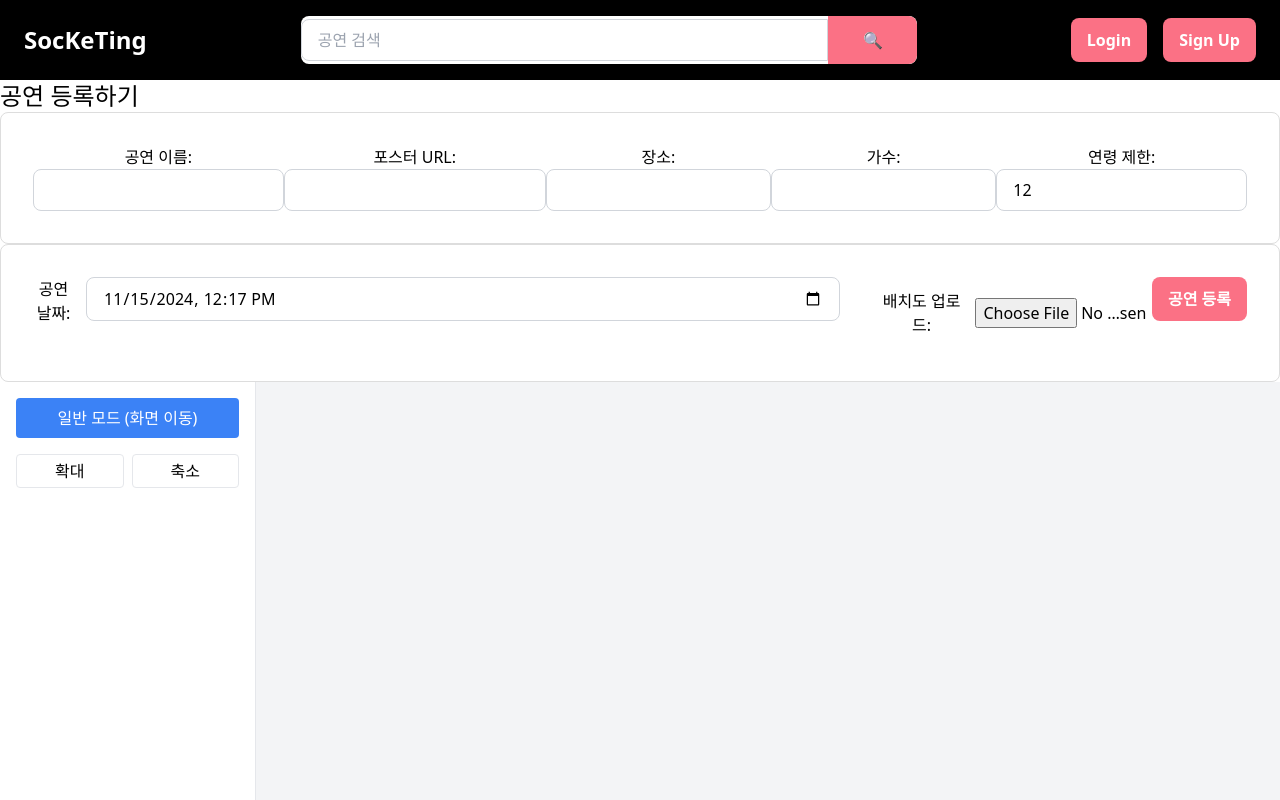
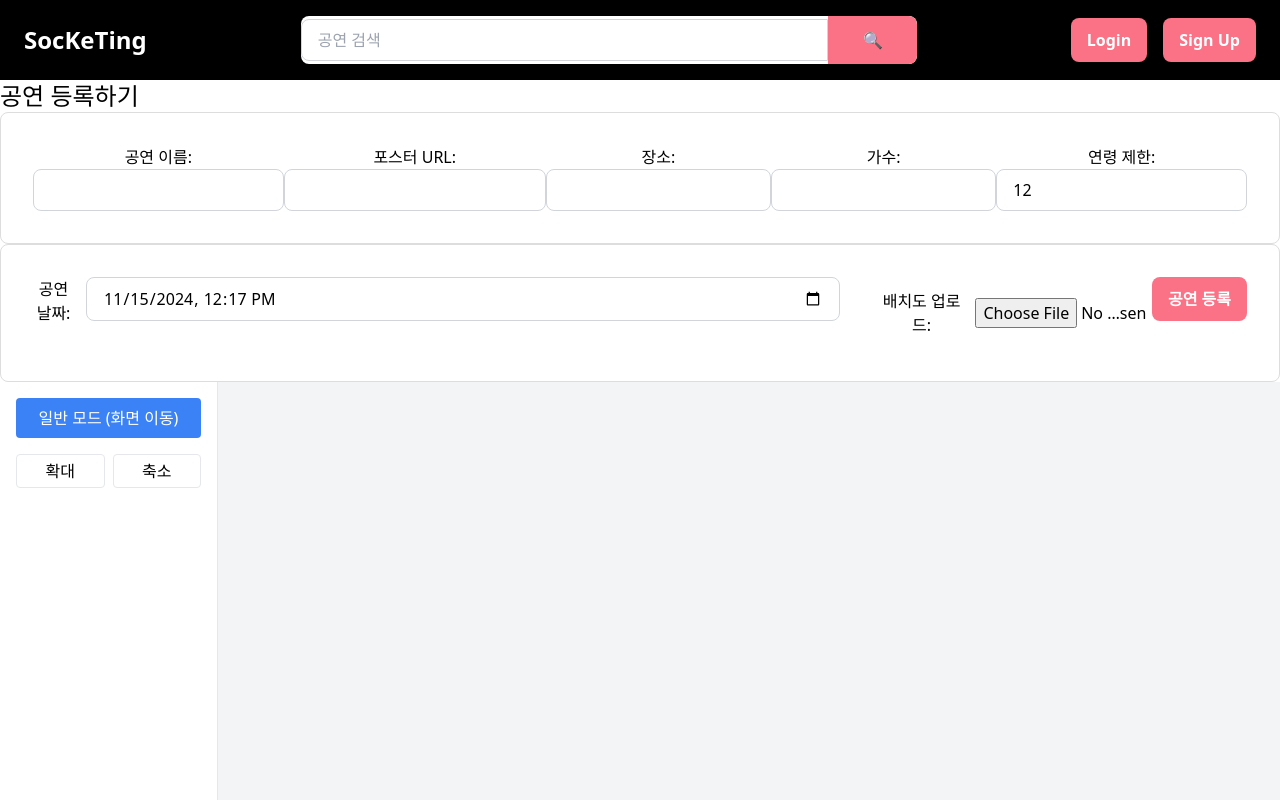
Before and after one commit to jee-in/socketing-client, a React (Vite) app: page /register in a window 1280 px wide. Shown: the top 800 px of the page. Built offline with nearby package versions, Linux system fonts and the light colour scheme.

Commit message:
feat: Sink seat maker and seat container (#77)

```diff
--- a/src/components/atoms/seats/SeatObj.tsx
+++ b/src/components/atoms/seats/SeatObj.tsx
@@ -38,7 +38,7 @@ const SeatObj = ({ seatData, socket }: SeatProps) => {
 
   return (
     <circle
-      r="150"
+      r="20"
       fill={getStatusColor()}
       stroke="#1F2937"
       strokeWidth="2"
--- a/src/components/organisms/event-register/SeatMaker.tsx
+++ b/src/components/organisms/event-register/SeatMaker.tsx
@@ -6,34 +6,26 @@ import { NewSeat, NewSeatResponse } from "../../../types/api/event";
 import { AxiosError } from "axios";
 import { ApiErrorResponse } from "../../../types/api/common";
 import { toast } from "react-toastify";
+import SvgWrapper from "../../../utils/SvgWrapper";
+import { Seat } from "../../../types/api/event";
 
 interface Point {
   x: number;
   y: number;
 }
 
-export interface Seat {
-  seat_id: string;
-  x: number;
-  y: number;
-  area: number;
-  row: number;
-  number: number;
-}
-
 interface SeatMakerProps {
-  viewBox?: string;
   onSeatsUpdate?: (seats: Seat[]) => void;
   initialSeats?: Seat[];
+  isDateSidebarOpen?: boolean;
 }
 
 const SeatMaker: React.FC<SeatMakerProps> = ({
-  viewBox = "0 0 10240 7680",
   onSeatsUpdate,
   initialSeats = [],
+  isDateSidebarOpen = false,
 }) => {
   const { event } = useContext(EventCreateContext);
-
   const containerRef = useRef<HTMLDivElement>(null);
   const [seats, setSeats] = useState<Seat[]>(initialSeats);
   const [isDragging, setIsDragging] = useState(false);
@@ -90,18 +82,12 @@ const SeatMaker: React.FC<SeatMakerProps> = ({
 
   const handleMouseDown = (e: React.MouseEvent) => {
     if (e.button === 0 && !isEditMode) {
-      // 일반 모드에서만 드래깅 가능
-      if (
-        e.target === e.currentTarget ||
-        (e.target as HTMLElement).tagName === "svg"
-      ) {
       e.preventDefault();
       setIsDragging(true);
       setStartPoint({
         x: e.clientX,
         y: e.clientY,
       });
-      }
     }
   };
 
@@ -121,44 +107,32 @@ const SeatMaker: React.FC<SeatMakerProps> = ({
 
     return { x, y };
   };
-
   const handleSvgClick = (e: React.MouseEvent<SVGSVGElement>) => {
     if (!isEditMode) return;
 
-    if (
-      e.target === e.currentTarget ||
-      (e.target as HTMLElement).tagName === "svg"
-    ) {
+    const targetElement = e.target as HTMLElement;
+    if (targetElement.tagName === "circle") {
+      return;
+    }
+
     const coordinates = getSVGCoordinates(e);
 
+    // 임시 좌석 생성 시에는 id를 임시로 생성하고 cx, cy 대신 x, y 사용
     const newSeat: Seat = {
-        seat_id: `${Date.now()}`,
-        x: Math.round(coordinates.x),
-        y: Math.round(coordinates.y),
+      id: `temp-${Date.now()}`, // 임시 ID
+      seat_id: `${Date.now()}`, // 이전 호환성을 위해 유지
+      cx: Math.round(coordinates.x),
+      cy: Math.round(coordinates.y),
+      x: Math.round(coordinates.x), // 이전 호환성을 위해 유지
+      y: Math.round(coordinates.y), // 이전 호환성을 위해 유지
       area: currentArea,
       row: currentRow,
       number: currentNumber,
     };
 
-      console.log("스크린 좌표:", e.clientX, e.clientY);
-      console.log("svg 변환 좌표:", newSeat.x, newSeat.y);
-
     setSeats((prev) => [...prev, newSeat]);
-      console.log(seats);
     setCurrentNumber((prev) => prev + 1);
-    }
   };
-
-  // const handleImageUpload = (e: React.ChangeEvent<HTMLInputElement>) => {
-  //   const file = e.target.files?.[0];
-  //   if (!file) return;
-
-  //   const reader = new FileReader();
-  //   reader.onload = (event) => {
-  //     setBackgroundImage(event.target?.result as string);
-  //   };
-  //   reader.readAsDataURL(file);
-  // };
 
   const createSeatMutation = usePostMutation<
     NewSeatResponse,
@@ -171,16 +145,14 @@ const SeatMaker: React.FC<SeatMakerProps> = ({
     onSeatsUpdate?.(seats);
 
     try {
-      if (!event?.id) {
-        return;
-      }
-      const eventID = event?.id;
+      if (!event?.id) return;
+
       await Promise.all(
         seats.map((seat) => {
           const new_seat: NewSeat = {
-            event_id: eventID,
-            cx: seat.x,
-            cy: seat.y,
+            event_id: event.id,
+            cx: seat.cx || seat.x!, // x, cx 둘 다 체크
+            cy: seat.cy || seat.y!, // y, cy 둘 다 체크
             area: seat.area,
             row: seat.row,
             number: seat.number,
@@ -197,34 +169,27 @@ const SeatMaker: React.FC<SeatMakerProps> = ({
 
   const handleSeatClick = (seatId: string) => {
     if (!isEditMode) return;
-
     setSeats((prev) => prev.filter((seat) => seat.seat_id !== seatId));
   };
 
   const renderSeat = (seat: Seat) => (
     <g
-      key={seat.seat_id}
-      transform={`translate(${seat.x},${seat.y})`}
+      key={seat.id || seat.seat_id}
+      transform={`translate(${seat.cx || seat.x},${seat.cy || seat.y})`}
       onClick={(e) => {
         e.stopPropagation();
-        handleSeatClick(seat.seat_id);
+        handleSeatClick(seat.id || seat.seat_id!);
       }}
       style={{ cursor: isEditMode ? "pointer" : "default" }}
     >
       <circle
-        r="150"
+        r="20"
         fill={isEditMode ? "#FF4444" : "#4A90E2"}
         stroke={isEditMode ? "#CC0000" : "#2171C7"}
         strokeWidth="2"
       />
     </g>
   );
-
-  // if (!event?.svg) {
-  //   return <div></div>
-  // }
-
-  // const svgStr = event.svg;
 
   return (
     <div className="flex h-screen">
@@ -314,8 +279,8 @@ const SeatMaker: React.FC<SeatMakerProps> = ({
 
         {isEditMode && (
           <button
-            onClick={void handleComplete}
-            className="bg-green-500 text-white rounded hover:bg-green-600"
+            onClick={() => void handleComplete}
+            className="mt-4 w-full px-4 py-2 bg-green-500 text-white rounded hover:bg-green-600"
           >
             완료
           </button>
@@ -325,7 +290,8 @@ const SeatMaker: React.FC<SeatMakerProps> = ({
       {/* SVG Container */}
       <div
         ref={containerRef}
-        className="relative flex-1 overflow-hidden bg-gray-100"
+        className={`relative w-full h-full overflow-hidden bg-gray-100 transition-all duration-300
+                   ${isDateSidebarOpen ? "ml-1/5" : ""}`}
         onMouseDown={handleMouseDown}
         style={{ touchAction: "none" }}
       >
@@ -337,20 +303,14 @@ const SeatMaker: React.FC<SeatMakerProps> = ({
             transition: isDragging ? "none" : "transform 0.1s ease-out",
           }}
         >
-          <svg
-            width="100%"
-            height="100%"
-            viewBox={viewBox}
+          <SvgWrapper
+            svgString={event?.svg || ""}
             onClick={handleSvgClick}
-            style={{
-              backgroundImage: "none",
-              backgroundSize: "contain",
-              backgroundPosition: "center",
-              backgroundRepeat: "no-repeat",
-            }}
-          >
-            {seats.map(renderSeat)}
-          </svg>
+            seats={seats}
+            renderSeat={renderSeat}
+            scale={scale}
+            isDateSidebarOpen={isDateSidebarOpen}
+          />
         </div>
       </div>
     </div>
--- a/src/components/organisms/reservation/ReservationSeatContainer.tsx
+++ b/src/components/organisms/reservation/ReservationSeatContainer.tsx
@@ -7,18 +7,20 @@ type MockSocketType = ReturnType<typeof createMockSocket>;
 interface ReservationSeatContainerProps {
   seatsData: Seat[];
   socket: MockSocketType | null;
+  svg: string;
 }
 
 const ReservationSeatContainer: React.FC<ReservationSeatContainerProps> = ({
   seatsData,
   socket,
+  svg,
 }: ReservationSeatContainerProps) => {
   return (
     <SeatContainer
       seatsData={seatsData}
       socket={socket}
-      backgroundImage="/images/screen.svg"
-      viewBox="0 0 10240 7680"
+      svg={svg}
+      viewBox="0 0 1024 768"
     />
   );
 };
--- a/src/components/pages/ReservationPage.tsx
+++ b/src/components/pages/ReservationPage.tsx
@@ -68,6 +68,10 @@ const ReservationPage: React.FC = () => {
   if (!seatsData?.data) {
     return <p>오류 발생: 좌석 정보를 불러올 수 없습니다.</p>;
   }
+  if (!eventData.data.svg) {
+    return <div></div>;
+  }
+  const svgString = eventData.data.svg;
 
   return (
     <MainLayout>
@@ -90,6 +94,7 @@ const ReservationPage: React.FC = () => {
             <ReservationSeatContainer
               seatsData={seatsData.data}
               socket={socket}
+              svg={svgString}
             />
 
             {/* 우측 사이드바 (1/5) */}
--- a/src/types/api/event.ts
+++ b/src/types/api/event.ts
@@ -8,6 +8,7 @@ export interface Event {
   place: string;
   cast: string;
   ageLimit: number;
+  svg?: string;
   createdAt: string;
   updatedAt: string;
 }
@@ -47,14 +48,15 @@ export interface NewEventResponseData {
 export type NewEventResponse = ApiResponse<NewEventResponseData>;
 
 export interface Seat {
-  id: string;
-  cx: string;
-  cy: string;
-  area: string;
-  row: string;
-  number: string;
-  // createdAt: string;
-  // updatedAt: string;
+  id: string; // DB의 고유 ID
+  seat_id?: string; // 임시 ID (SeatMaker에서 사용)
+  cx: number; // x 좌표
+  cy: number; // y 좌표
+  x?: number; // 임시 x 좌표 (SeatMaker에서 사용)
+  y?: number; // 임시 y 좌표 (SeatMaker에서 사용)
+  area: number;
+  row: number;
+  number: number;
 }
 
 export type SeatResponse = ApiResponse<Seat[]>;
--- /dev/null
+++ b/src/utils/SvgWrapper.tsx
@@ -0,0 +1,55 @@
+import { useState, useEffect } from "react";
+import { Seat } from "../types/api/event";
+
+interface SvgWrapperProps {
+  svgString: string;
+  onClick?: (e: React.MouseEvent<SVGSVGElement>) => void;
+  seats: Seat[];
+  renderSeat: (seat: Seat) => React.ReactNode;
+  scale?: number;
+  isDateSidebarOpen?: boolean;
+  viewBox?: string;
+}
+
+function SvgWrapper({
+  svgString,
+  onClick,
+  seats,
+  renderSeat,
+  viewBox = "0 0 1024 768",
+}: SvgWrapperProps) {
+  const [svgContent, setSvgContent] = useState<string>("");
+
+  useEffect(() => {
+    if (!svgString) return;
+
+    const parser = new DOMParser();
+    const doc = parser.parseFromString(svgString, "image/svg+xml");
+    const svg = doc.documentElement;
+
+    // 내부 콘텐츠만 추출
+    const innerContent = Array.from(svg.children)
+      .map((child) => child.outerHTML)
+      .join("");
+
+    setSvgContent(innerContent);
+  }, [svgString]);
+
+  return (
+    <svg
+      width="100%"
+      height="100%"
+      viewBox={viewBox}
+      onClick={onClick}
+      style={{
+        maxWidth: "100%",
+        maxHeight: "100%",
+      }}
+    >
+      <g dangerouslySetInnerHTML={{ __html: svgContent }} />
+      {seats.map(renderSeat)}
+    </svg>
+  );
+}
+
+export default SvgWrapper;
```
Also changed, not shown: src/components/organisms/seat-container/SeatContainer.tsx (+10 -26 lines). Lines whose indentation alone changed are shown as unchanged.
